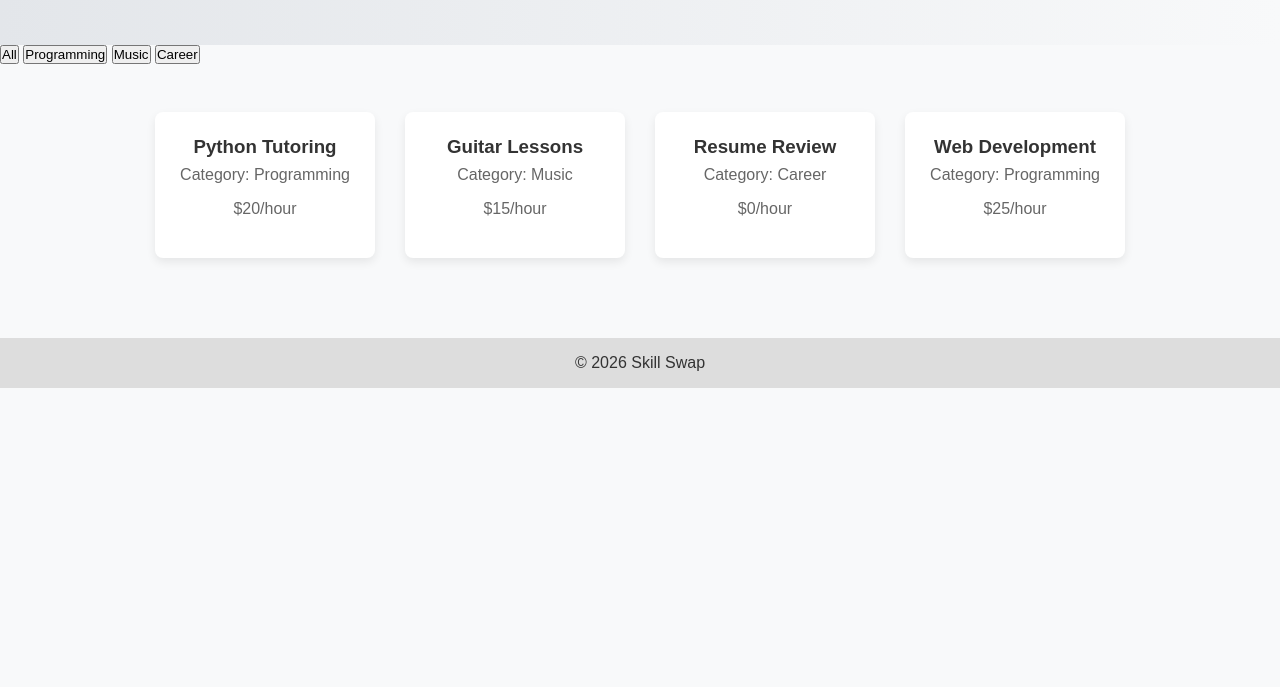
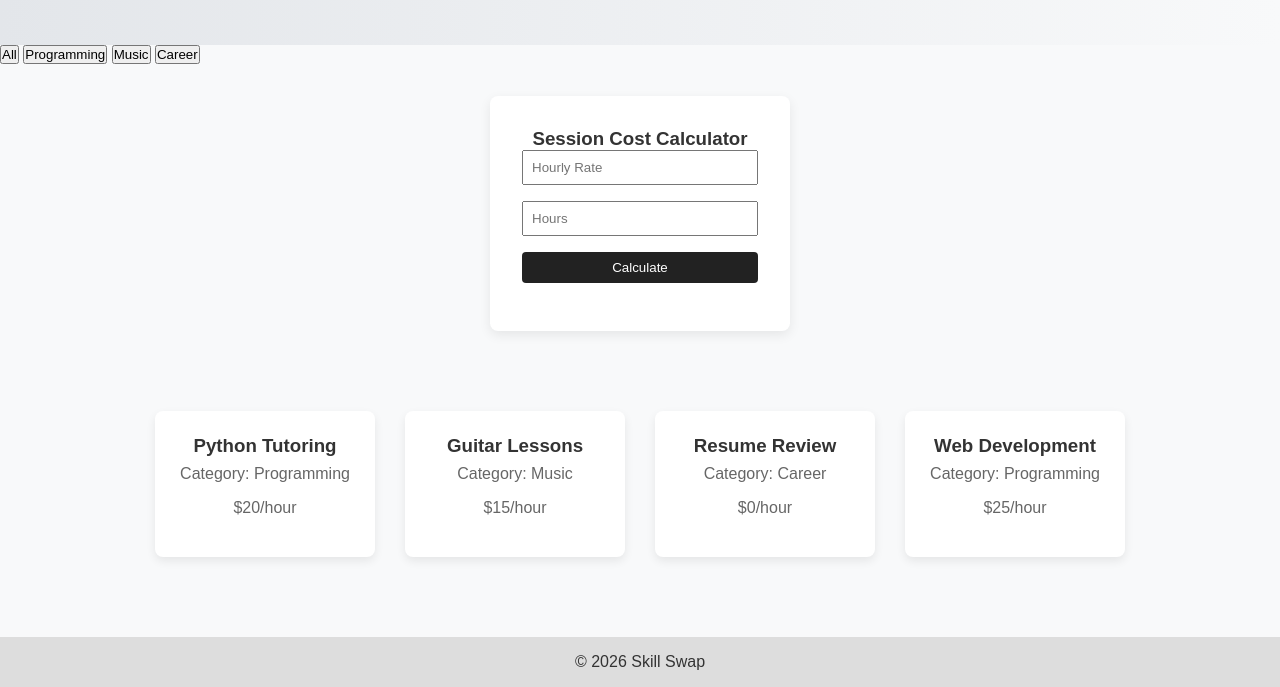
Before and after one commit to DrewBuild/skillswap-DrewJones-A6, a website: page index.html in a window 1280 px wide. Shown: the part 185-872 px from the top of the page. Before the commit the page ends 800 px from the top, so only its background shows below. Drawn offline with Linux system fonts and the light colour scheme.

Commit message:
Implemented calculateTotalCost to pass tests

```diff
--- a/index.html
+++ b/index.html
@@ -34,6 +34,16 @@
     <button data-category="Career">Career</button>
   </section>
 
+<section class="calculator">
+  <h3>Session Cost Calculator</h3>
+
+  <input type="number" id="rate" placeholder="Hourly Rate" />
+  <input type="number" id="hours" placeholder="Hours" step="0.1" />
+  <button id="calculate-btn">Calculate</button>
+
+  <p id="result"></p>
+</section>
+
   <!-- SKILL CARDS CONTAINER -->
   <section class="skills" id="skills-container">
     <!-- Cards will be rendered here -->
--- a/script.js
+++ b/script.js
@@ -1,3 +1,7 @@
+// Browser version of calculateTotalCost
+function calculateTotalCost(hourlyRate, hours) {
+  return hourlyRate * hours;
+}
 // Filter function (copied from tested Node version)
 function filterSkillsByCategory(skills, category) {
   if (category === 'All') {
@@ -47,3 +51,14 @@ buttons.forEach(button => {
     renderSkills(filtered);
   });
 });
+
+// Cost Calculator Logic
+document.getElementById('calculate-btn').addEventListener('click', () => {
+  const rate = parseFloat(document.getElementById('rate').value);
+  const hours = parseFloat(document.getElementById('hours').value);
+
+  const total = calculateTotalCost(rate, hours);
+
+  document.getElementById('result').textContent =
+    `Total Cost: $${total}`;
+});
--- a/style.css
+++ b/style.css
@@ -107,6 +107,41 @@ nav a:hover {
     transform: translateY(-5px);
     box-shadow: 0 8px 18px rgba(0, 0, 0, 0.12);
 }
+/* ===== CALCULATOR SECTION ===== */
+.calculator {
+    text-align: center;
+    padding: 2rem;
+    background-color: #ffffff;
+    margin: 2rem auto;
+    width: 300px;
+    border-radius: 8px;
+    box-shadow: 0 4px 12px rgba(0, 0, 0, 0.08);
+}
+
+.calculator input {
+    width: 100%;
+    padding: 0.5rem;
+    margin-bottom: 1rem;
+}
+
+.calculator button {
+    width: 100%;
+    padding: 0.5rem;
+    background-color: #222;
+    color: white;
+    border: none;
+    border-radius: 4px;
+    cursor: pointer;
+}
+
+.calculator button:hover {
+    background-color: #444;
+}
+
+#result {
+    margin-top: 1rem;
+    font-weight: bold;
+}
 
 /* ===== FOOTER ===== */
 footer {
```
